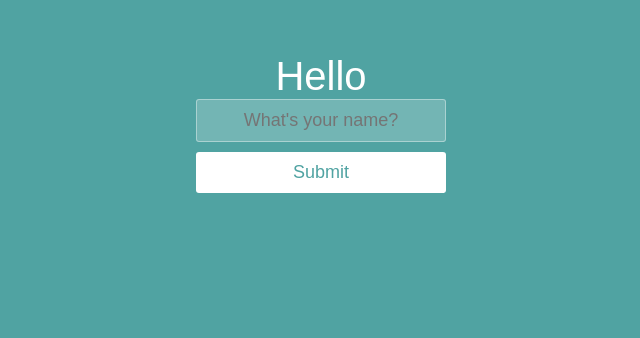
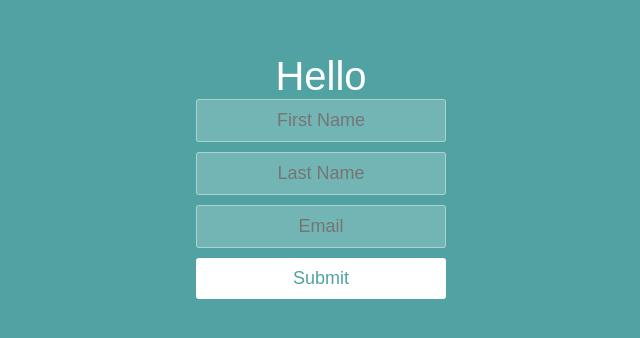
Before and after one commit to IshaqPP/React, a React (Create React App) app: page / in a window 1280 px wide. Shown: the part 154-492 px from the top of the page, without its empty margins (319-959 px from the left). Built offline with nearby package versions, Linux system fonts and the light colour scheme.

Commit message:
Complex state

```diff
--- a/src/components/App.js
+++ b/src/components/App.js
@@ -4,9 +4,11 @@ import React, { useState } from "react";
 function App() {
 
   const [clr,setColor] = useState("white");
-  const [name,setName] = useState("");
-  const [showName,setShowName]=useState("")
-
+  const [contact,setContact]=useState({
+    fName:"",
+    lName:"",
+    email:""
+  })
 
   function mouseIn() {
     console.log("mouseIn");
@@ -17,23 +19,50 @@ function App() {
     setColor("white");
   }
 
-  function ReadValue(event) {
-    setName(event.target.value);
+  function ReadName(event) {
+    const {name,value}=event.target;
+
+    setContact((preValue)=>{
+      if (name === "fName") {
+        return({
+          fName:value,
+          lName:preValue.lName,
+          email:preValue.email
+        })
+      } else if(name === "lName"){
+        return({
+          fName:preValue.fName,
+          lName:value,
+          email:preValue.email
+        })
+      }else if(name === "email"){
+        return({
+          fName:preValue.fName,
+          lName:preValue.lName,
+          email:value
+        })
+      }
+
+
+    })
+
   }
 
-  function handleClicked(event) {
-    setShowName(name);
-    event.preventDefault();
-  }
+
 
   return (
     <div className="container">
-      <form onSubmit={handleClicked}>
-        <h1>Hello {showName}</h1>
-        <input type="text" placeholder="What's your name?" onChange={ReadValue} value={name}/>
-        <button type="submit" style={{backgroundColor:clr}} onMouseOut={onMouseOut} onMouseOver={mouseIn} >Submit</button>
-      </form>
-    </div>
+    <h1>
+      Hello {contact.fName} {contact.lName}
+    </h1>
+    <p>{contact.email}</p>
+    <form>
+      <input name="fName" placeholder="First Name" onChange={ReadName}/>
+      <input name="lName" placeholder="Last Name" onChange={ReadName} />
+      <input name="email" placeholder="Email" onChange={ReadName}/>
+      <button style={{backgroundColor:clr}} onMouseOut={onMouseOut} onMouseOver={mouseIn}>Submit</button>
+    </form>
+  </div>
   );
 }
 
```
